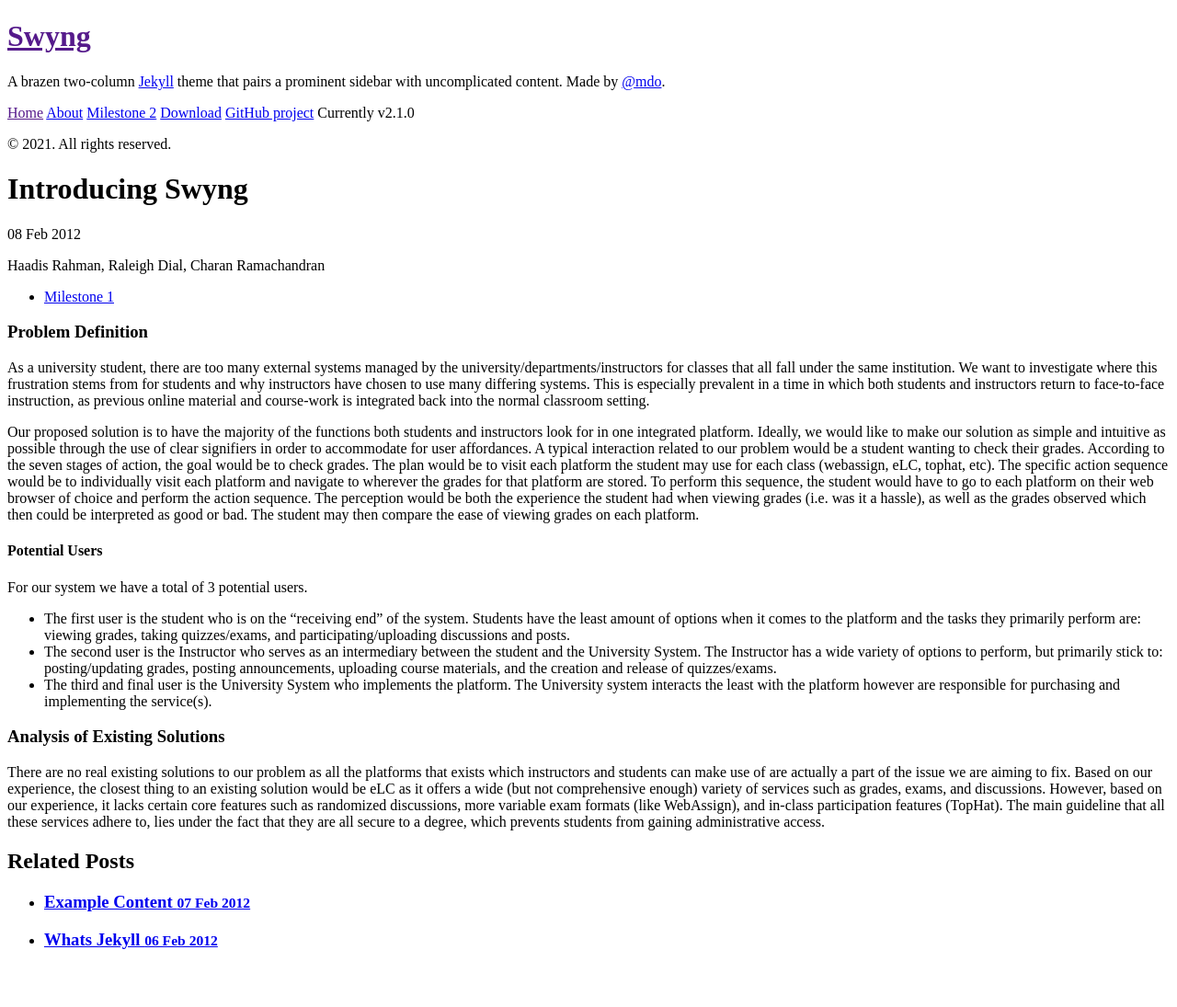
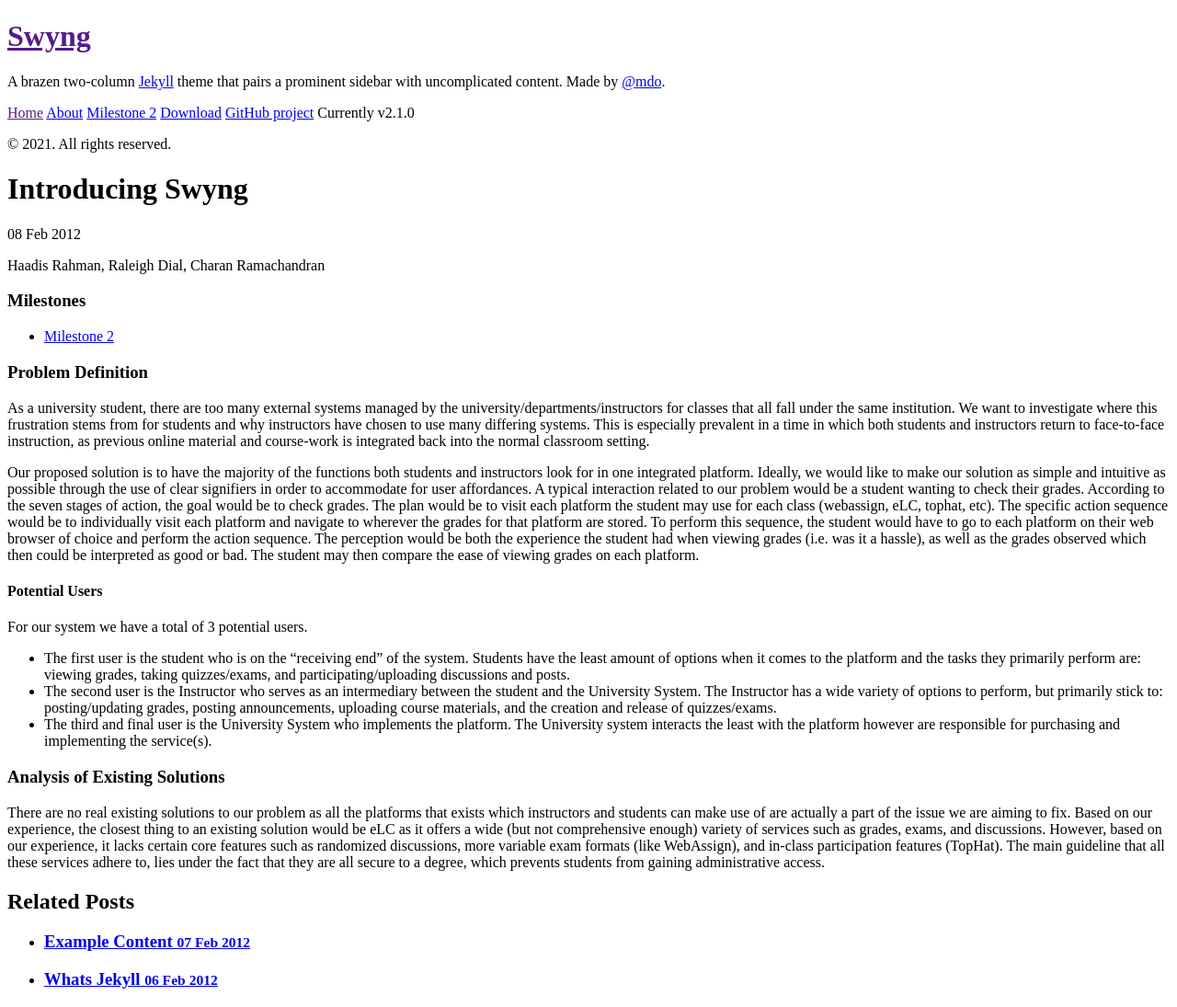
Before and after one commit to MediocreCode/4800TermProject, a Jekyll site: the page built from _posts/2012-02-08-example-content.md, in a window 1280 px wide. Shown: the whole page at 92% size. Built offline with Jekyll 4.4.1, drawn with Linux system fonts in a browser that asks for light colours; Markdown is read by kramdown in place of the engine named in the settings; before the commit the page ends 1051 px from its top, so only the background shows below that.

Commit message:
milestone 2 page link

```diff
--- a/_posts/2012-02-08-example-content.md
+++ b/_posts/2012-02-08-example-content.md
@@ -5,7 +5,9 @@ title: Introducing Swyng
 
 Haadis Rahman, Raleigh Dial, Charan Ramachandran
 
-* [Milestone 1](https://mediocrecode.github.io/4800TermProject/milestone2.html)
+
+### Milestones
+* [Milestone 2](/milestone2)
 
 ### Problem Definition
 As a university student, there are too many external systems managed by the university/departments/instructors for classes that all fall under the same institution. We want to investigate where this frustration stems from for students and why instructors have chosen to use many differing systems. This is especially prevalent in a time in which both students and instructors return to face-to-face instruction, as previous online material and course-work is integrated back into the normal classroom setting.
```
